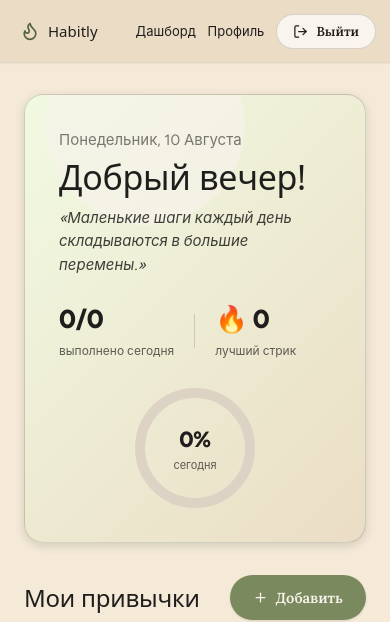
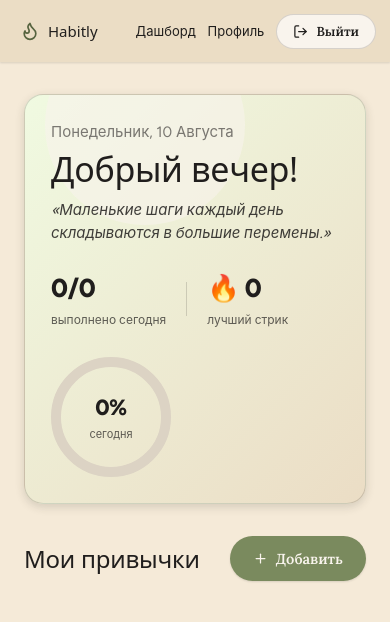
Before and after one commit to churilina-polina/habit-tracker, a React (Vite) app in the folder frontend/: page / in a window 390 px wide. Shown: the top 622 px of the page. Built offline with nearby package versions, Linux system fonts and the light colour scheme; no server answers; sample sign-in values are in the browser's storage; a web font is replaced by a local one.

Commit message:
Fix layout regression: restore flex column default on .card, add explicit row direction for hero/habit-card

```diff
--- a/frontend/src/index.css
+++ b/frontend/src/index.css
@@ -174,6 +174,8 @@ button {
 
 /* Cards */
 .card {
+  display: flex;
+  flex-direction: column;
   background: var(--color-surface);
   border-radius: calc(var(--radius-lg) * 0.6);
   border: 1px solid var(--color-divider);
@@ -654,22 +656,12 @@ textarea.input {
   }
 }
 
-@media (max-width: 560px) {
-  .hero {
-    flex-direction: column;
-    align-items: flex-start;
-    padding: 26px;
-  }
-  .habit-card {
-    flex-wrap: wrap;
-  }
-}
-
 .hero {
   position: relative;
   overflow: hidden;
   padding: 34px;
   display: flex;
+  flex-direction: row;
   justify-content: space-between;
   align-items: center;
   gap: 26px;
@@ -782,6 +774,7 @@ textarea.input {
 
 .habit-card {
   display: flex;
+  flex-direction: row;
   align-items: center;
   gap: 16px;
   padding: 16px 20px;
@@ -1224,3 +1217,14 @@ textarea.input {
 .profile-stat-date {
   font-size: 16px;
 }
+
+@media (max-width: 560px) {
+  .hero {
+    flex-direction: column;
+    align-items: flex-start;
+    padding: 26px;
+  }
+  .habit-card {
+    flex-wrap: wrap;
+  }
+}
```
